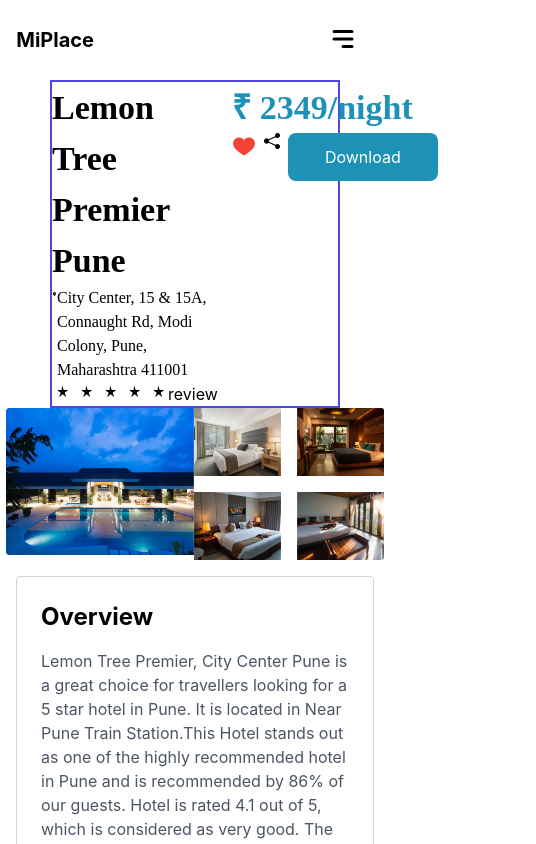
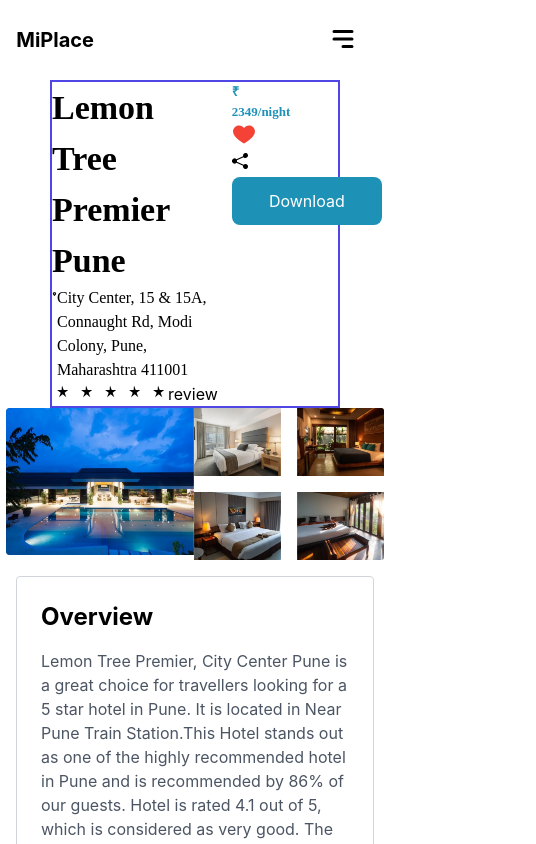
Before and after one commit to aruljohnsonalmabetter/MiPlace-Frontend, a React (Create React App) app in the folder miplace/: page /hotelinfo in a window 390 px wide. Shown: the top 844 px of the page, 536 px wide, since content can reach past the window. Built offline with nearby package versions, Linux system fonts and the light colour scheme.

Commit message:
hotelinfo made responsive

```diff
--- a/miplace/src/components/HotelNamebooking.js
+++ b/miplace/src/components/HotelNamebooking.js
@@ -5,6 +5,7 @@
 import { FcLike } from "react-icons/fc";
 import { BsFillShareFill } from "react-icons/bs";
 import Rating from "./Rating";
+import "./styles.css";
 
 
 const HotelNamebooking = ({hotelname,city,price,text}) => {
@@ -23,9 +24,9 @@
                 </div>
 
             </div>
-            <div className='gap-2 px-1.5'>
-                <h1 className="font-[Montserrat] text-[2.125rem] font-bold text-[#1E91B6]">{price}/night</h1>
-                <div className='flex gap-2' >
+            <div  className='gap-2 px-1.5'>
+              <h1 id="nighthead" className="font-[Montserrat] text-[2.125rem] font-bold text-[#1E91B6]">{price}/night</h1>
+                <div id="nighticon" className='flex gap-2' >
                     <FcLike className="text-2xl hover:scale-75   cursor-pointer transition ease-in-out delay-250"/>
                     <BsFillShareFill/>
                     <Button
--- a/miplace/src/components/styles.css
+++ b/miplace/src/components/styles.css
@@ -46,3 +46,17 @@
             gap:6px;
         }
 }
+
+ @media screen and (max-width: 509px) {
+        #nighthead {
+            padding-right:15rem;
+           font-size:small;
+        }
+        #nighticon{
+            flex-direction: column;
+        }
+        #nighticon button{
+            padding: right 1.5rem;
+        }
+
+    }
```
